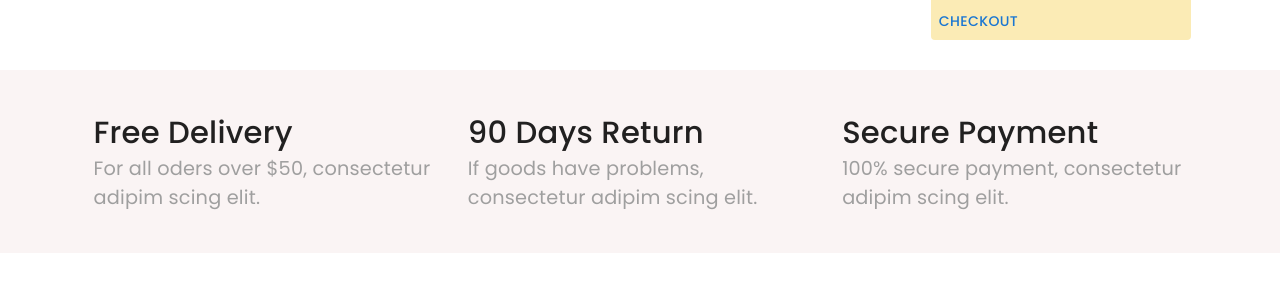
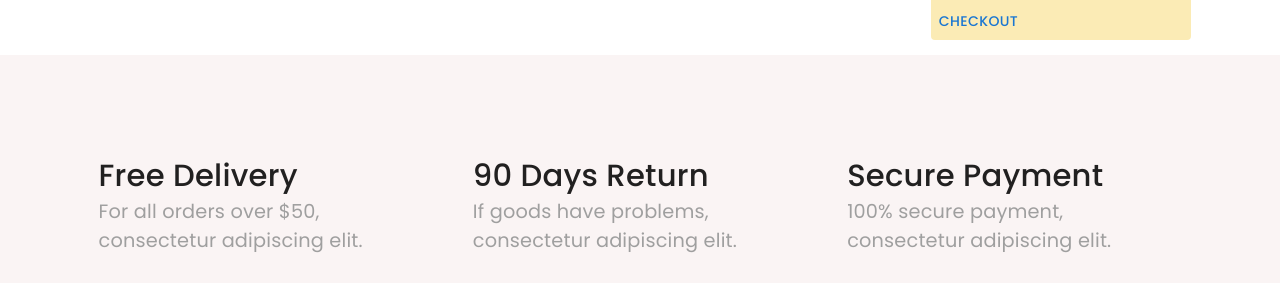
Before and after one commit to PriscillaAkumu/Ecommerce-Project, a React (Vite) app: page /cart in a window 1280 px wide. Shown: the part 517-800 px from the top of the page. Built offline with nearby package versions, Linux system fonts and the light colour scheme; no server answers.

Commit message:
updated payment plan

```diff
--- a/src/Pages/Cart/Cart.jsx
+++ b/src/Pages/Cart/Cart.jsx
@@ -15,7 +15,7 @@ const Cart = () => {
       <Navbar />
       <Banner pageTitle='Cart' breadcrumbItems={breadcrumbItems} />
 
-      <div style={{ marginTop: '50px' }}>
+      <div style={{ marginTop: '50px', backgroundColor:'#fff', }}>
         <CartItems />
       </div>
       <PaymentPlan />
--- a/src/Pages/Cart/cart.css
+++ b/src/Pages/Cart/cart.css
@@ -2,6 +2,7 @@
   margin: 0 auto;
   width: 100%;
   padding: 0 clamp(0.625rem, -5.7857rem + 13.373vw, 6.25rem);
+
 }
 
 .button {
--- a/src/components/Payment/Payment.css
+++ b/src/components/Payment/Payment.css
@@ -1,18 +1,23 @@
 .payment-section {
   background-color: #faf4f4;
-  margin-top: 20px;
-}
- .payment-content {
-  padding: 0 clamp(0.625rem, -5.7857rem + 13.373vw, 6.25rem);
-  margin: 0 auto;
+  margin-top: 5px;
+  padding:  clamp(0.625rem, -5.7857rem + 13.373vw, 6.25rem);
 
 }
 
-.grid-item{
-  padding: 40px 15px;
+.payment-content {
+ margin:auto;
+
+}
+
+.grid-item {
+  margin:0 auto;
+ padding: 20px ;
   text-align: left;
 
+
 }
+
 
 
 .payment-section .heading-text {
--- a/src/components/Payment/Payment.jsx
+++ b/src/components/Payment/Payment.jsx
@@ -4,37 +4,33 @@ import { Typography, Grid, Box } from '@mui/material';
 
 export default function PaymentPlan() {
   return (
-
     <Box className='payment-section'>
-      <Grid container  direction={{ xs: 'column', sm: 'column', md: 'row' }} className='payment-content'>
-        <Grid item xs={12} sm={12} md={4} className='grid-item'>
+      <Grid container direction={{ xs: 'column', sm: 'column', md: 'row' }} className='payment-content' >
+        <Grid item xs={12} md={4}  className='grid-item'>
           <Typography variant='h4' className='heading-text'>
             Free Delivery
           </Typography>
           <Typography className='paragraph-text'>
-
-            For all oders over $50, consectetur adipim scing elit.
+            For all orders over $50, consectetur adipiscing elit.
           </Typography>
         </Grid>
-        <Grid item xs={12} sm={12} md={4} className='grid-item'>
+        <Grid item xs={12} md={4}  className='grid-item'>
           <Typography variant='h4' className='heading-text'>
             90 Days Return
           </Typography>
           <Typography className='paragraph-text'>
-
-            If goods have problems, consectetur adipim scing elit.
+            If goods have problems, consectetur adipiscing elit.
           </Typography>
         </Grid>
-        <Grid item xs={12} sm={12} md={4} className='grid-item'>
+        <Grid item xs={12} md={4}  className='grid-item'>
           <Typography variant='h4' className='heading-text'>
             Secure Payment
           </Typography>
           <Typography className='paragraph-text'>
-            100% secure payment, consectetur adipim scing elit.
+            100% secure payment, consectetur adipiscing elit.
           </Typography>
         </Grid>
       </Grid>
     </Box>
-
   );
 }
```
